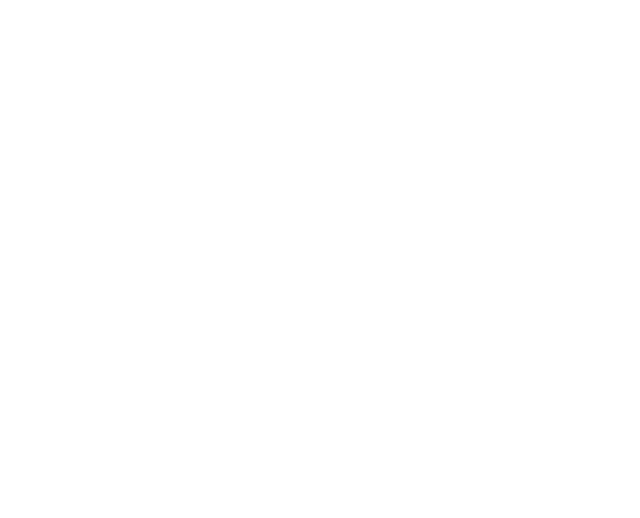
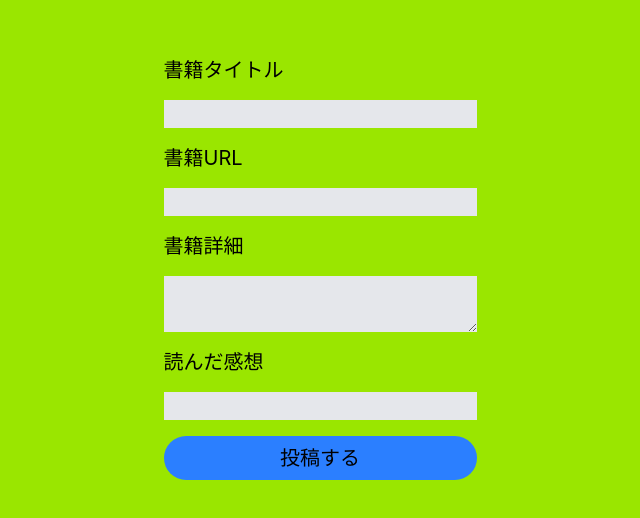
Before and after one commit to mozu2/React-book-app, a React (Vite) app: page /newreview in a window 1280 px wide. Before the commit this address had no page. Shown: the part 132-650 px from the top of the page, without its empty margins (320-960 px from the left). Built offline with nearby package versions, Linux system fonts and the light colour scheme.

Commit message:
feat:新規レビュー作成機能を追加

```diff
--- a/src/App.jsx
+++ b/src/App.jsx
@@ -10,6 +10,7 @@
 import Home from './Home';
 import UserEdit from './UserEdit';
 import Logout from './Logout';
+import NewReview from './NewReview';
 
 
 function App() {
@@ -24,6 +25,7 @@
         <Route path='/' element={<Home />} />
         <Route path='/profile' element={<UserEdit />} />
         <Route path='/logout' element={<Logout />} />
+        <Route path='/newreview' element={<NewReview />} />
       </Routes>
     </BrowserRouter>
   )
--- a/src/Header.jsx
+++ b/src/Header.jsx
@@ -34,6 +34,7 @@
                         <div className="flex justify-between">
                             <span className=" text-2xl">{userName}</span>
                             <Link to="/profile" className="bg-blue-400 mb-2 px-2 py-2">名前の変更</Link>
+                            <Link to="/newreview" className="bg-purple-400 mb-2 py-2 px-2" >新規投稿</Link>
                             <Logout />
                         </div>
                     ) : (
--- a/src/NewReview.jsx
+++ b/src/NewReview.jsx
@@ -1,60 +1,86 @@
 import { useEffect } from "react"
 import { useForm } from "react-hook-form";
+import { useNavigate } from "react-router-dom";
+
 
 const NewReview = () => {
+    const token = localStorage.getItem('token');
+    const navigate = useNavigate();
+
     const {
         register,
         handleSubmit,
         formState: { errors },
     } = useForm();
-    const token = localStorage.getItem('token');
 
     const submit = async (data) => {
         const response = await fetch('https://railway.bookreview.techtrain.dev/books', {
+
             method: 'POST',
             headers: {
                 'Content-type': 'application/json',
                 'Authorization': `Bearer ${token}`
             },
             body: JSON.stringify(data)
+
+
         });
+
+        console.log(response.status);
+        const result = await response.json();
+        console.log(result);
+
+        if (response.ok) {
+            alert("投稿しました。");
+            navigate("/books")
+        } else {
+            alert("投稿に失敗しました。")
+        }
     }
 
     return (
-        <div>
-            <form action="">
-                <label htmlFor="">書籍タイトル</label>
+
+        <div className=" text-xl bg-lime-400 h-screen flex flex-col items-center justify-center">
+            <form onSubmit={handleSubmit(submit)} className="flex flex-col gap-4">
+                <label htmlFor="title">書籍タイトル</label>
                 <input
                     id="title"
                     type="text"
-                    className=""
+                    className="bg-gray-200"
                     {...register("title", {
                         required: "タイトルを入力してください"
                     })}
-                />{errors.title && <p>{errors.title.message}</p>}
-                <label htmlFor="">書籍URL</label>
+                />{errors.title && <p className="font-bold text-red-500">{errors.title.message}</p>}
+                <label htmlFor="url">書籍URL</label>
                 <input type="text"
-                    id="book_url"
-                    className=""
-                    {...register("book_url", {
-                        required: "書籍URLを入力してください"
+                    id="url"
+                    className="bg-gray-200"
+                    {...register("url", {
+                        required: "urlを入力してください。"
                     })}
-                />
-                <label htmlFor="">書籍詳細</label>
+                />{errors.url && <p className="font-bold text-red-500">{errors.url.message}</p>}
+                <label htmlFor="detail">書籍詳細</label>
                 <textarea type="text"
-                    id="book_ditails"
-                    className=""
-                    {...register("book_ditails", {
+                    id="detail"
+                    className="bg-gray-200"
+                    {...register("detail", {
                         required: "書籍詳細を入力してください。"
-                    })} />
-                <label htmlFor="">読んだ感想</label>
+                    })} />{errors.detail && <p className=" font-bold text-red-500">{errors.detail.message}</p>}
+                <label htmlFor="review">読んだ感想</label>
                 <input type="text"
-                    id="comment"
-                    className=""
-                    {...register("comment", {
+                    id="review"
+                    className="bg-gray-200"
+                    {...register("review", {
                         required: "感想を書いてください。"
-                    })} />
+                    })} />{errors.review && <p className="font-bold text-red-500">{errors.review.message}</p>}
+
+                <button
+                    type="submit"
+                    className="px-2 py-2 bg-blue-500 hover:bg-blue-800 rounded-full transition duration-500 "
+                >投稿する
+                </button>
             </form>
         </div>
+
     )
-}
+}; export default NewReview;
```
